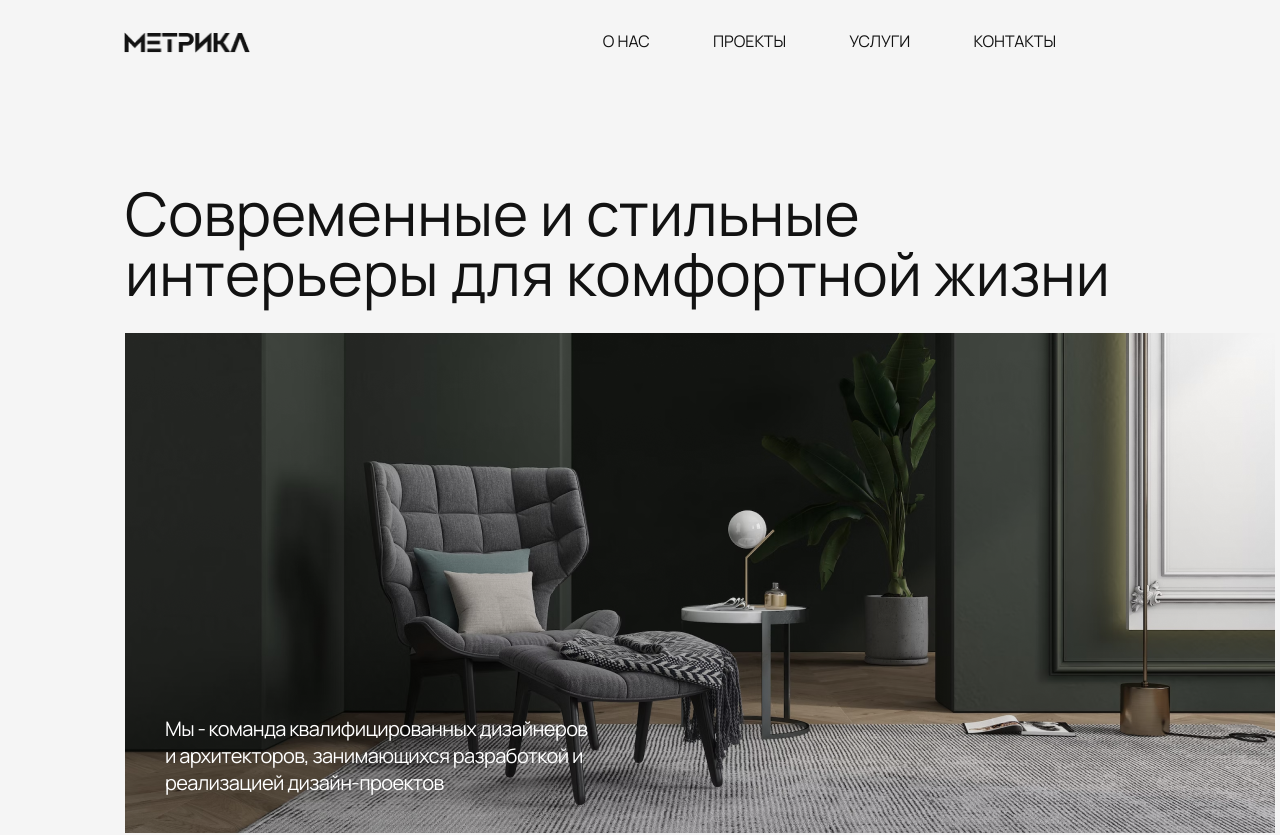
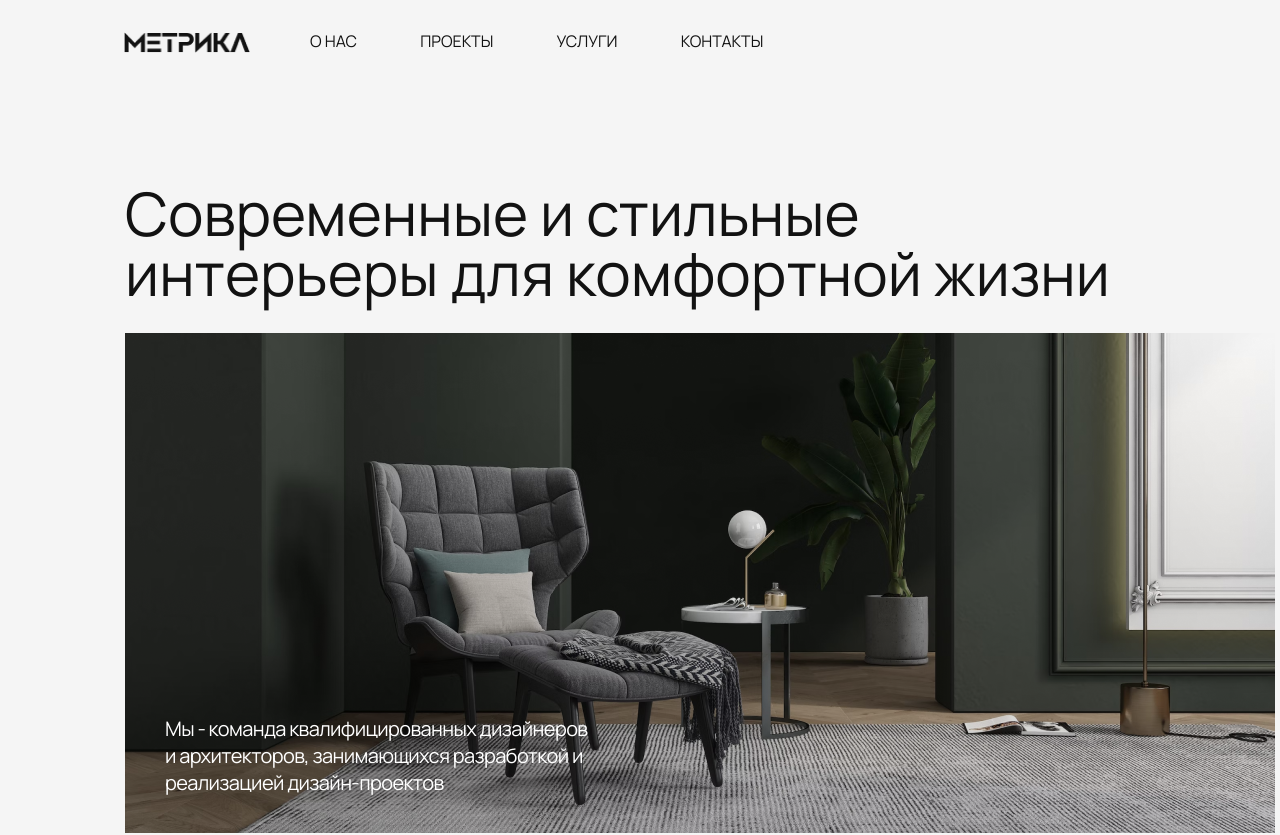
Before and after one commit to MrFarEast/interiors, a plain HTML site: page index.html in a window 1280 px wide. Shown: the top 835 px of the page. Drawn offline with Linux system fonts and the light colour scheme.

Commit message:
Update style.css

```diff
--- a/styles/style.css
+++ b/styles/style.css
@@ -20,9 +20,6 @@ body {
 
 } */
 
-
-
-
 .header_logo_img {
   width: 126px;
   height: 21px;
@@ -43,7 +40,6 @@ a:hover {
 .header_container {
   display: flex;
   justify-content: space-between;
-  width: 1180px;
 
 }
 
```
